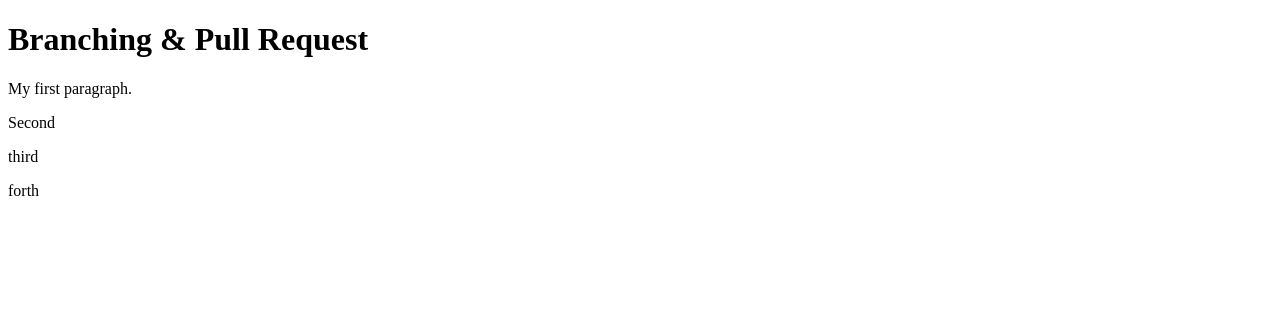
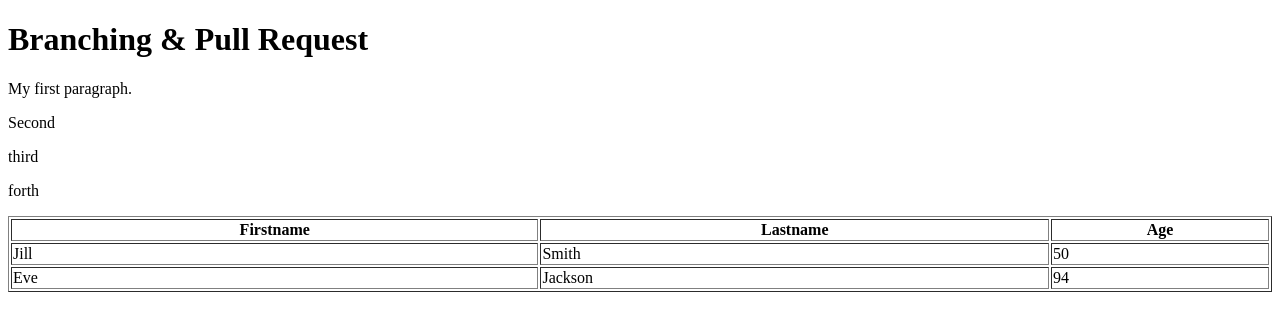
Before and after one commit to rickydiancin/BranchingPullRequest, a plain HTML site: page index.html in a window 1280 px wide. Drawn offline with Linux system fonts and the light colour scheme.

Commit message:
added table

```diff
--- a/index.html
+++ b/index.html
@@ -10,5 +10,24 @@
 <p>Second</p>
 <p>third</p>
 <p>forth</p>
+
+<table style="width:100%;" border="1">
+  <tr>
+    <th>Firstname</th>
+    <th>Lastname</th>
+    <th>Age</th>
+  </tr>
+  <tr>
+    <td>Jill</td>
+    <td>Smith</td>
+    <td>50</td>
+  </tr>
+  <tr>
+    <td>Eve</td>
+    <td>Jackson</td>
+    <td>94</td>
+  </tr>
+</table>
+
 </body>
 </html>
```
